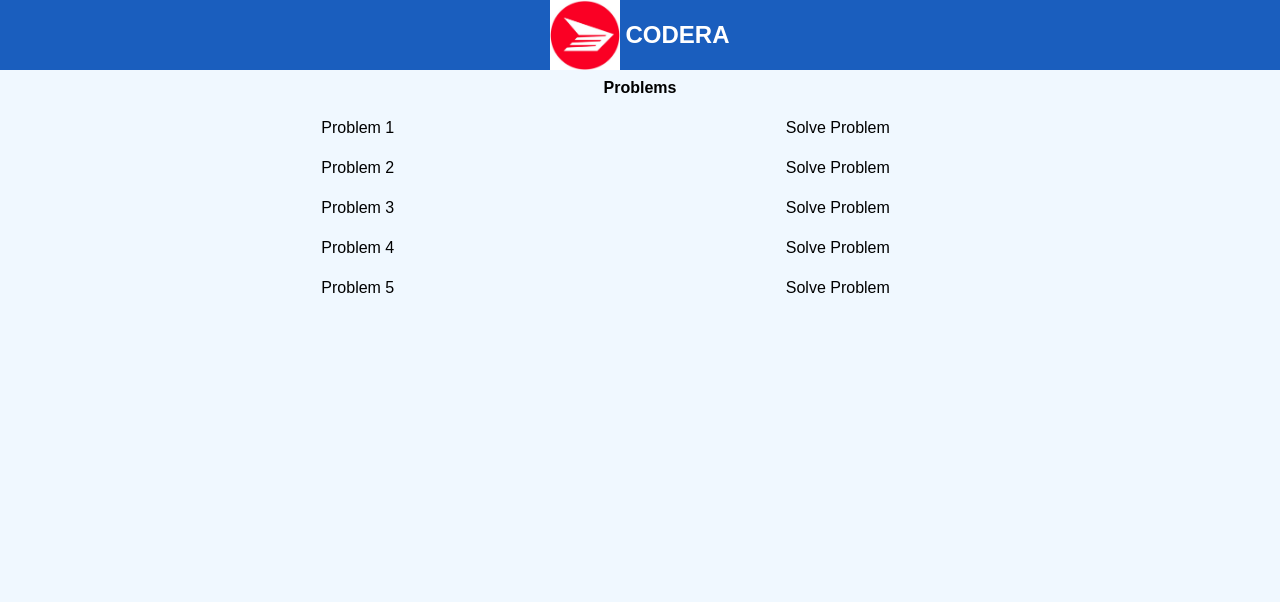
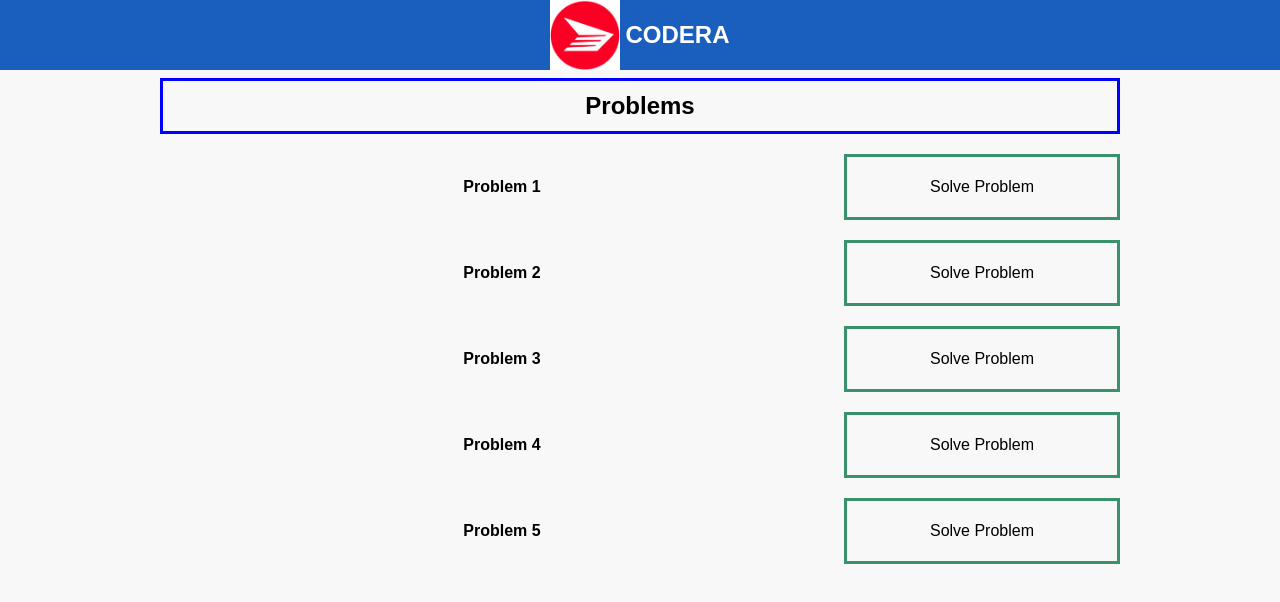
Before and after one commit to Himanshu-Gupta2001/Fullstack-Project_2021-22, a plain HTML site: page QuestionPannel/QuestionList.html in a window 1280 px wide. Drawn offline with Linux system fonts and the light colour scheme.

Commit message:
Update Project

```diff
--- a/QuestionPannel/QuestionList.html
+++ b/QuestionPannel/QuestionList.html
@@ -21,90 +21,41 @@
         <table>
             <thead>
                 <tr>
-                    <th>Problems </th>
+                    <th style="border: 3px solid blue ;", height=50px><h2>Problems</h2> </th>
                 </tr>
             </thead>
         </table>
         <table>
             <tr>
-                <td>Problem 1</td>
-                <td scope ="col">Solve Problem</td>
+                <th>Problem 1</th>
+                <td scope="col"><a href="./Question1.html">Solve Problem</a></td>
             </tr>
         </table>
         <table>
             <tr>
-                <td>Problem 2</td>
-                <td scope ="col">Solve Problem</td>
+                <th>Problem 2</th>
+                <td scope="col"><a href="./Question2.html">Solve Problem</a></td>
             </tr>
         </table>
         <table>
             <tr>
-                <td>Problem 3</td>
-                <td scope ="col">Solve Problem</td>
+                <th>Problem 3</th>
+                <td scope="col"><a href="./Question3.html">Solve Problem</a></td>
             </tr>
         </table>
         <table>
             <tr>
-                <td>Problem 4</td>
-                <td scope ="col">Solve Problem</td>
+                <th>Problem 4</th>
+                <td scope="col"><a href="./Question4.html">Solve Problem</a></td>
             </tr>
         </table>
         <table>
             <tr>
-                <td>Problem 5</td>
-                <td scope ="col">Solve Problem</td>
+                <th>Problem 5</th>
+                <td scope="col"><a href="./Question5.html">Solve Problem</a></td>
             </tr>
         </table>
-        <!-- <h2>Question</h2> -->
 
-        <!-- <table>
-            <thead>
-                <tr>
-                    <th>Problems </th>
-                    <th scope="col">Expenditure</th>
-                </tr>
-            </thead>
-            <tbody>
-            <tbody>
-                <tr>
-                    <th scope="row">Problem 1</th>
-                    <td>Solve Problem</td>
-                </tr>
-            </tbody>
-            <tbody>
-                <tr>
-                    <th scope="row">Problem 2</th>
-                    <td>Solve Problem</td>
-                </tr>
-            </tbody>
-            <tbody>
-                <tr>
-                    <th scope="row">Problem 3</th>
-                    <td>Solve Problem</td>
-                </tr>
-            </tbody>
-            <tbody>
-                <tr>
-                    <th scope="row">Problem 4</th>
-                    <td>Solve Problem</td>
-                </tr>
-            </tbody>
-            <tbody>
-                <tr>
-                    <th scope="row">Problem 5</th>
-                    <td>Solve Problem</td>
-                </tr>
-            </tbody>
-            </tbody>
-        </table> -->
-
-        <!-- <div class="questions">
-         <div class="question">Problem 1   Solve Problem</div>
-         <div class="question">Problem 2</div>
-         <div class="question">Problem 3</div>
-         <div class="question">Problem 4</div>
-         <div class="question">Problem 5</div>
-    </div> -->
     </div>
 </body>
 
--- a/QuestionPannel/style.css
+++ b/QuestionPannel/style.css
@@ -5,7 +5,7 @@
 }
 body {
   height: 200px;
-  background-color: aliceblue;
+  background-color: rgb(248, 248, 248);
 }
 .header {
   width: 100%;
@@ -81,13 +81,17 @@ table {
   margin: 20px auto;
   border-radius: 5px;
 }
-/* body{
+td{
+  padding: 20px 10px ;
   text-align: center;
-  line-height: 20px;
-  border-collapse: separate;
-  border-spacing: 0;
-  border: 2px solid #344495;
-  width: 80%;
-  margin: 20px auto;
-  border-radius: 5px;
-} */
+  border: 3px solid rgb(58, 146, 109);
+  width: 250px;
+}
+td:hover{
+  background-color: rgb(25, 184, 25);
+}
+a{
+  color: black;
+  text-decoration: none;
+
+}
```
Also changed, not shown: QuestionPannel/Question1.html (+1 -1 lines), QuestionPannel/Question2.html (+1 -1 lines), QuestionPannel/Question3.html (+1 -1 lines), QuestionPannel/Question4.html (+1 -1 lines), QuestionPannel/Question5.html (+1 -1 lines).
